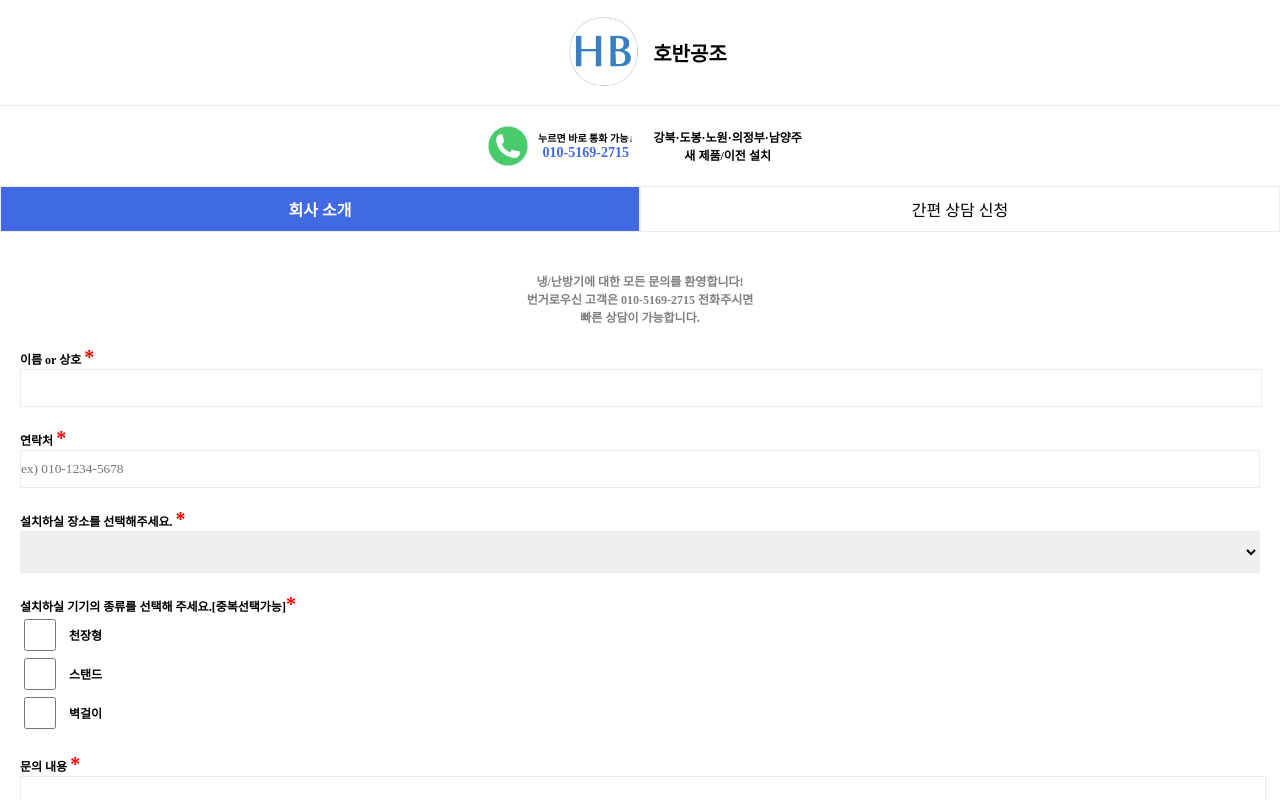
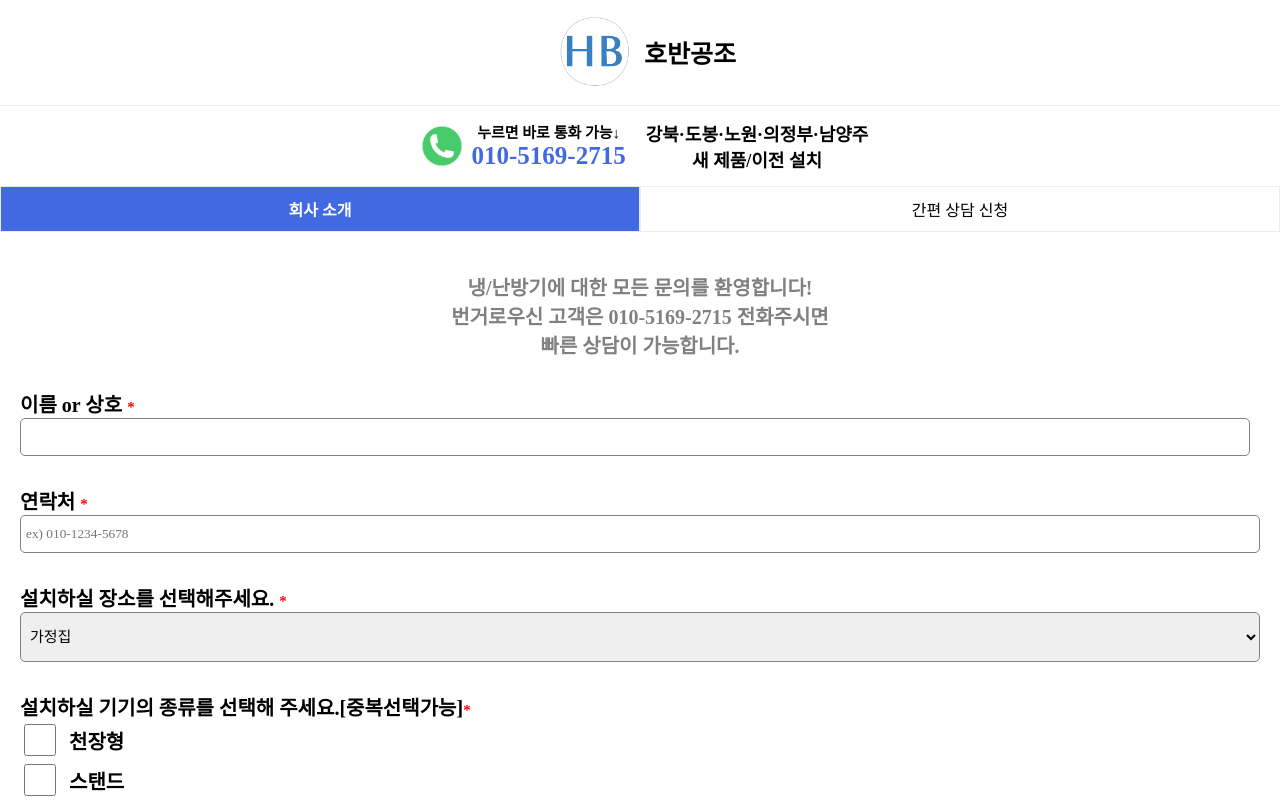
Before and after one commit to zeno0104/hobanGongjo_guest, a React (Vite) app in the folder hobangongjo_guest/: page /counsel in a window 1280 px wide. Shown: the top 800 px of the page. Built offline with nearby package versions, Linux system fonts and the light colour scheme; the HTML template or start-up script is replaced by a standard one; a web font is replaced by a local one.

Commit message:
[Update] 픽셀 조정 및 에러 해결

```diff
--- a/hobangongjo_guest/src/components/Counting.css
+++ b/hobangongjo_guest/src/components/Counting.css
@@ -3,24 +3,37 @@
 }
 .Counting > section {
   padding: 10px 0px;
+  margin-bottom: 10px;
 }
 .Counting > section > div {
-  font-size: 12px;
+  font-size: 15px;
   color: black;
   font-weight: bold;
+  white-space: nowrap;
+}
+@media screen and (min-width: 767px) {
+  .Counting > section > div {
+    font-size: 20px;
+  }
 }
 .Counting .info > div {
   display: flex;
-  font-size: 12px;
+  font-size: 15px;
   justify-content: center;
   color: grey;
   font-weight: bold;
+  white-space: nowrap;
 }
-
+@media screen and (min-width: 767px) {
+  .Counting .info > div {
+    font-size: 20px;
+  }
+}
 .Counting .name .name_input {
-  width: 100%;
-  border: 0.5px solid rgb(236, 236, 236);
-  padding: 10px 0px;
+  width: 98.2%;
+  border: 1px solid rgb(130, 130, 130);
+  border-radius: 5px;
+  padding: 10px 5px;
 }
 .Counting .install_info > select {
   width: 100%;
@@ -30,7 +43,9 @@
   width: 100%;
   min-height: 250px;
   resize: vertical;
-  border: 0.5px solid rgb(236, 236, 236);
+  border: 1px solid rgb(130, 130, 130);
+  border-radius: 5px;
+  padding: 10px 5px;
 }
 .Counting .btn {
   display: flex;
@@ -38,23 +53,28 @@
 }
 
 .Counting .install_info .select {
-  border: 0.5px solid rgb(236, 236, 236);
-  padding: 20px 0px;
+  border: 1px solid rgb(130, 130, 130);
+  border-radius: 5px;
+  padding: 10px 5px;
+  height: 50px;
+  font-size: 15px;
 }
 .Counting .phone_number .number_input {
   display: flex;
+  flex-wrap: nowrap;
   justify-content: center;
 }
 .Counting .phone_number .number_input > input {
-  border: 1px solid rgb(236, 236, 236);
-  padding: 10px 0px;
+  border: 1px solid rgb(130, 130, 130);
+  border-radius: 5px;
+  padding: 10px 5px;
   flex: 1;
   /* 입력 필드가 가능한 공간을 차지하도록 설정 */
   min-width: 0;
   /* 최소 너비를 0으로 설정하여 줄어들 수 있도록 함 */
 }
 .Counting .phone_number .number_input > span {
-  font-size: 12px;
+  font-size: 15px;
   font-weight: bold;
   margin: 0px 10px;
 }
--- a/hobangongjo_guest/src/components/Counting.tsx
+++ b/hobangongjo_guest/src/components/Counting.tsx
@@ -46,12 +46,17 @@ export const Counting = () => {
 
   const selectHandler = (e: ChangeEvent<HTMLInputElement>) => {
     const isChecked = e.target.checked;
-    const selectedName = e.target.nextSibling?.textContent;
+    const labels = e.target.labels;
 
-    const updatedType =
-      isChecked && selectedName
-        ? [...guestInfo.type, selectedName]
-        : guestInfo.type.filter((item) => item !== selectedName);
+    // labels가 null이 아닐 때만 접근
+    const selectedName =
+      labels && labels.length > 0 ? labels[0].textContent : null;
+
+    if (!selectedName) return; // selectedName이 null인 경우 함수 종료
+
+    const updatedType = isChecked
+      ? [...guestInfo.type, selectedName]
+      : guestInfo.type.filter((item) => item !== selectedName);
 
     setGuestInfo({ ...guestInfo, type: updatedType });
   };
@@ -64,7 +69,6 @@ export const Counting = () => {
   const phoneNumRef = useRef<HTMLInputElement>(null);
   const installLocRef = useRef<HTMLSelectElement>(null);
   const typeRef = useRef<HTMLDivElement>(null);
-
   const onSubmit = async () => {
     if (!guestInfo.name) {
       nameRef.current?.focus();
@@ -105,6 +109,7 @@ export const Counting = () => {
       }
     }
   };
+  console.log(guestInfo);
 
   return (
     <div className="Counting">
@@ -143,14 +148,15 @@ export const Counting = () => {
         </div>
         <select
           className="select"
-          value={guestInfo.installLocation}
           onChange={installLocationHandler}
           ref={installLocRef}
         >
           <option value="장소 선택" defaultValue={"장소 선택"}>
             장소 선택
           </option>
-          <option value="가정집">가정집</option>
+          <option selected value="가정집">
+            가정집
+          </option>
           <option value="사무실 / 관공서">사무실 / 관공서</option>
           <option value="상가 / 상업시설 / 의료시설">
             상가 / 상업시설 / 의료시설
--- a/hobangongjo_guest/src/components/Header.css
+++ b/hobangongjo_guest/src/components/Header.css
@@ -8,7 +8,7 @@
   width: 100px;
 }
 .Header .logo div {
-  font-size: 20px;
+  font-size: 25px;
   font-weight: bold;
 }
 .Header .info {
@@ -27,14 +27,23 @@
   align-items: center;
 }
 .Header .info .info_text {
-  font-size: 10px;
+  font-size: 12px;
   font-weight: bold;
 }
-
+@media screen and (min-width: 767px) {
+  .Header .info .info_text {
+    font-size: 15px;
+  }
+}
 .Header .info .info_text .phone_number_text {
-  font-size: 14px;
+  font-size: 20px;
   font-weight: bold;
   color: royalblue;
+}
+@media screen and (min-width: 767px) {
+  .Header .info .info_text .phone_number_text {
+    font-size: 25px;
+  }
 }
 
 .Header .info .location_info {
@@ -44,8 +53,13 @@
   margin-left: 20px;
 }
 .Header .info .location_info div {
-  font-size: 12px;
+  font-size: 14px;
   font-weight: bold;
+}
+@media screen and (min-width: 767px) {
+  .Header .info .location_info div {
+    font-size: 18px;
+  }
 }
 .Header .info .info_text a {
   text-decoration: none;
--- a/hobangongjo_guest/src/components/Introduce.css
+++ b/hobangongjo_guest/src/components/Introduce.css
@@ -6,8 +6,13 @@
   align-items: center;
 }
 .Introduce .title {
-  font-size: 14px;
+  font-size: 20px;
   font-weight: bold;
+}
+@media screen and (min-width: 767px) {
+  .Introduce .title {
+    font-size: 25px;
+  }
 }
 .Introduce .text {
   display: flex;
@@ -16,6 +21,12 @@
   margin: 20px;
 }
 .Introduce .text > div {
-  font-size: 10px;
+  font-size: 15px;
   font-weight: 600;
 }
+
+@media screen and (min-width: 767px) {
+  .Introduce .text > div {
+    font-size: 20px;
+  }
+}
--- a/hobangongjo_guest/src/components/Starlist.css
+++ b/hobangongjo_guest/src/components/Starlist.css
@@ -1,4 +1,7 @@
 .starlisk {
-  font-size: 20px;
+  font-size: 15px;
   color: red;
 }
+@media screen and (min-width: 767px) {
+  font-size: 20px;
+}
```
